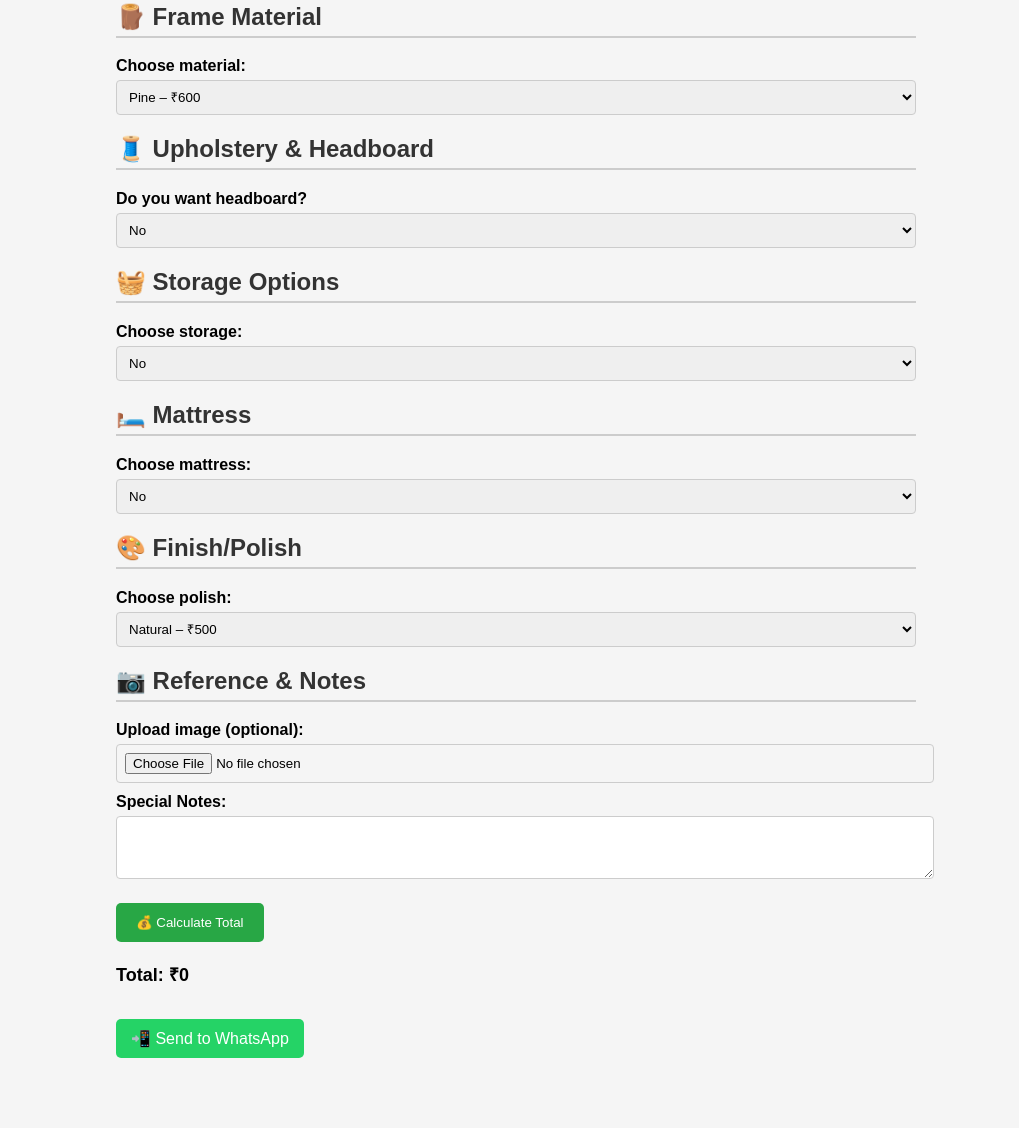
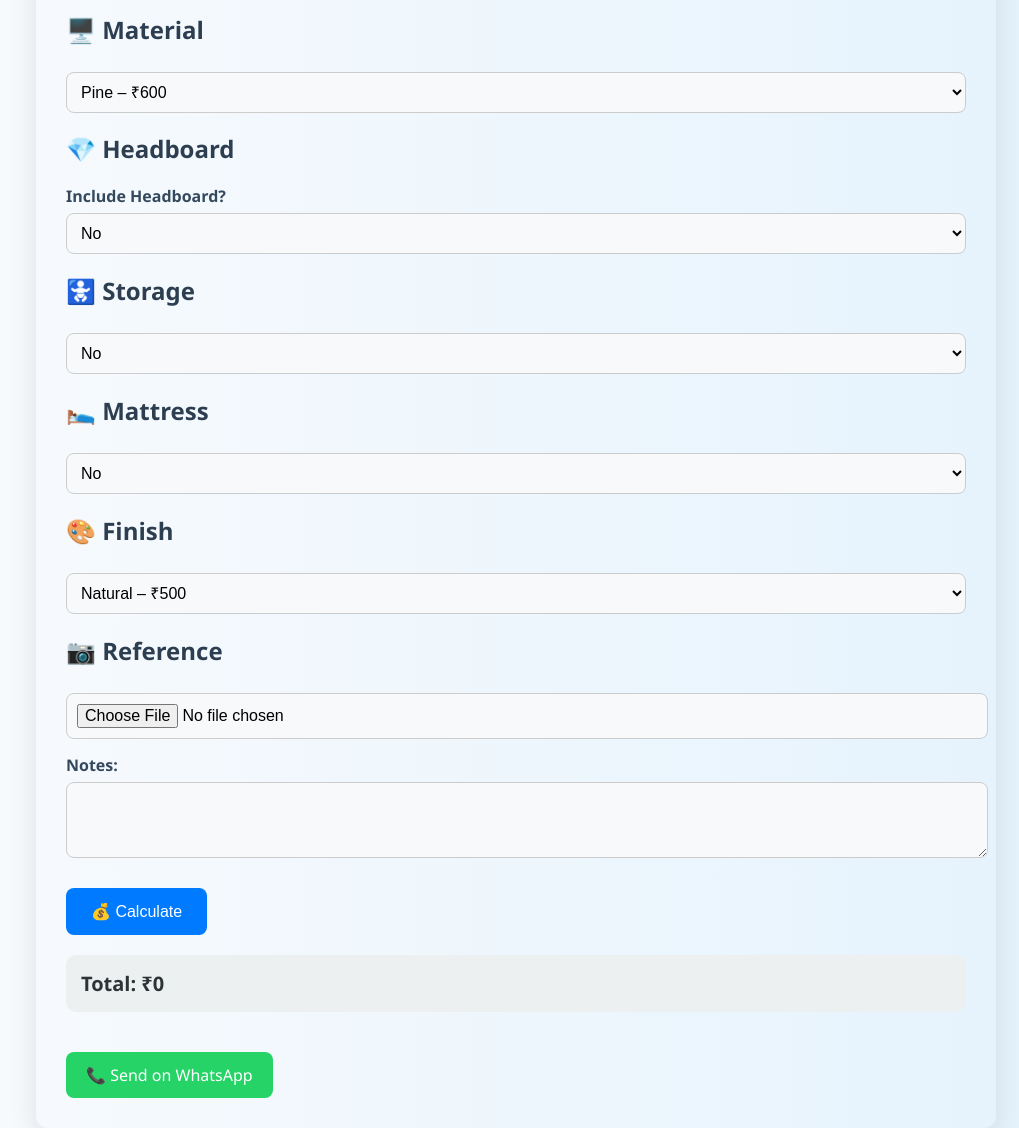
Before and after one commit to aryanpatil8605/Buget-Calculation, a plain HTML site: page index.html in a window 1280 px wide. Shown: the part 394-1522 px from the top of the page, without its empty margins (124-1143 px from the left). Before the commit the page ends 1472 px from the top, so only its background shows below. Drawn offline with Linux system fonts and the light colour scheme.

Commit message:
Update index.html

```diff
--- a/index.html
+++ b/index.html
@@ -2,71 +2,82 @@
 <html lang="en">
 <head>
   <meta charset="UTF-8" />
-  <meta name="viewport" content="width=device-width, initial-scale=1.0"/>
+  <meta name="viewport" content="width=device-width, initial-scale=1.0" />
   <title>Bed Customization Estimator</title>
   <style>
     body {
-      font-family: Arial, sans-serif;
-      background: #f5f5f5;
-      padding: 20px;
-      max-width: 800px;
+      font-family: 'Segoe UI', Tahoma, Geneva, Verdana, sans-serif;
+      background: linear-gradient(to right, #f9fbfd, #e3f2fd);
+      padding: 30px;
+      max-width: 900px;
       margin: auto;
+      border-radius: 12px;
+      box-shadow: 0 10px 30px rgba(0, 0, 0, 0.1);
     }
-    h2 {
-      color: #333;
-      border-bottom: 2px solid #ccc;
-      padding-bottom: 5px;
+    h1, h2 {
+      color: #2c3e50;
     }
     label {
       display: block;
-      margin-top: 10px;
-      font-weight: bold;
+      margin-top: 15px;
+      font-weight: 600;
+      color: #34495e;
     }
-    select, input[type="file"], textarea {
+    select, input[type="text"], input[type="file"], textarea {
       width: 100%;
-      padding: 8px;
-      margin-top: 5px;
-      border-radius: 4px;
+      padding: 10px;
+      margin-top: 6px;
+      border-radius: 8px;
       border: 1px solid #ccc;
+      font-size: 16px;
+      background: #f7f9fb;
     }
     button {
-      background: #28a745;
+      background: #007BFF;
       color: white;
-      padding: 12px 20px;
-      margin-top: 20px;
+      padding: 14px 25px;
+      margin-top: 25px;
       border: none;
-      border-radius: 5px;
+      border-radius: 8px;
+      font-size: 16px;
       cursor: pointer;
+      transition: background 0.3s ease;
     }
     button:hover {
-      background: #218838;
+      background: #0056b3;
     }
     #total {
       margin-top: 20px;
-      font-size: 18px;
+      font-size: 20px;
       font-weight: bold;
-      color: #000;
+      color: #2d3436;
+      background: #ecf0f1;
+      padding: 15px;
+      border-radius: 10px;
     }
     a#whatsappLink {
       display: inline-block;
-      margin-top: 15px;
+      margin-top: 20px;
       background: #25D366;
       color: white;
-      padding: 10px 15px;
+      padding: 12px 20px;
       text-decoration: none;
-      border-radius: 5px;
+      border-radius: 8px;
+      font-size: 16px;
+      transition: background 0.3s ease;
+    }
+    a#whatsappLink:hover {
+      background: #20c05a;
     }
   </style>
 </head>
 <body>
   <h1>🛏️ Bed Customization Form</h1>
 
-  <h2>📝 Client Details</h2>
   <label>Name:</label><input type="text" id="name">
   <label>Phone:</label><input type="text" id="phone">
 
-  <h2>🛏️ Bed Type & Size</h2>
-  <label>Choose size:</label>
+  <h2>🛏️ Bed Size</h2>
   <select id="bedSize">
     <option value="4000">Single – ₹4,000</option>
     <option value="6000">Double – ₹6,000</option>
@@ -76,8 +87,7 @@
     <option value="12000">Hydraulic Storage – ₹12,000</option>
   </select>
 
-  <h2>🪵 Frame Material</h2>
-  <label>Choose material:</label>
+  <h2>🖥️ Material</h2>
   <select id="material">
     <option value="600">Pine – ₹600</option>
     <option value="1200">Sheesham – ₹1,200</option>
@@ -88,15 +98,14 @@
     <option value="4500">Upholstered – ₹4,500</option>
   </select>
 
-  <h2>🧵 Upholstery & Headboard</h2>
-  <label>Do you want headboard?</label>
+  <h2>💎 Headboard</h2>
+  <label>Include Headboard?</label>
   <select id="headboardToggle" onchange="toggleHeadboardOptions()">
     <option value="0">No</option>
     <option value="1">Yes</option>
   </select>
-
   <div id="headboardOptions" style="display:none">
-    <label>Choose type:</label>
+    <label>Type:</label>
     <select id="headboardType">
       <option value="2000">Wooden – ₹2,000</option>
       <option value="3000">Padded Fabric – ₹3,000</option>
@@ -105,17 +114,15 @@
     </select>
   </div>
 
-  <h2>🧺 Storage Options</h2>
-  <label>Choose storage:</label>
+  <h2>🚼 Storage</h2>
   <select id="storage">
     <option value="0">No</option>
-    <option value="2500">Box Storage – ₹2,500</option>
-    <option value="3000">Drawer Storage – ₹3,000</option>
-    <option value="5500">Hydraulic Storage – ₹5,500</option>
+    <option value="2500">Box – ₹2,500</option>
+    <option value="3000">Drawer – ₹3,000</option>
+    <option value="5500">Hydraulic – ₹5,500</option>
   </select>
 
-  <h2>🛏️ Mattress</h2>
-  <label>Choose mattress:</label>
+  <h2>🛌 Mattress</h2>
   <select id="mattress">
     <option value="0">No</option>
     <option value="3000">Foam – ₹3,000</option>
@@ -124,24 +131,23 @@
     <option value="8000">Memory Foam – ₹8,000</option>
   </select>
 
-  <h2>🎨 Finish/Polish</h2>
-  <label>Choose polish:</label>
+  <h2>🎨 Finish</h2>
   <select id="polish">
     <option value="500">Natural – ₹500</option>
-    <option value="800">Walnut / Dark – ₹800</option>
+    <option value="800">Walnut – ₹800</option>
     <option value="800">Matte Black – ₹800</option>
     <option value="1200">White Duco – ₹1,200</option>
-    <option value="2000">PU Polish (Glossy) – ₹2,000</option>
+    <option value="2000">PU Glossy – ₹2,000</option>
   </select>
 
-  <h2>📷 Reference & Notes</h2>
-  <label>Upload image (optional):</label><input type="file" />
-  <label>Special Notes:</label><textarea rows="3" id="notes"></textarea>
+  <h2>📷 Reference</h2>
+  <input type="file" />
+  <label>Notes:</label>
+  <textarea id="notes" rows="3"></textarea>
 
-  <button onclick="calculate()">💰 Calculate Total</button>
-
+  <button onclick="calculate()">💰 Calculate</button>
   <p id="total">Total: ₹0</p>
-  <a id="whatsappLink" href="#" target="_blank">📲 Send to WhatsApp</a>
+  <a id="whatsappLink" href="#" target="_blank">📞 Send on WhatsApp</a>
 
   <script>
     function toggleHeadboardOptions() {
@@ -152,25 +158,26 @@
     function calculate() {
       const size = parseInt(document.getElementById("bedSize").value);
       const material = parseInt(document.getElementById("material").value);
-      const headboardToggle = document.getElementById("headboardToggle").value;
-      const headboard = headboardToggle === "1" ? parseInt(document.getElementById("headboardType").value) : 0;
+      const headboard = document.getElementById("headboardToggle").value === "1"
+        ? parseInt(document.getElementById("headboardType").value)
+        : 0;
       const storage = parseInt(document.getElementById("storage").value);
       const mattress = parseInt(document.getElementById("mattress").value);
       const polish = parseInt(document.getElementById("polish").value);
 
-      const baseTotal = size + material + headboard + storage + mattress + polish;
-      const labour = baseTotal * 0.29;
-      const finalTotal = baseTotal + labour;
+      const base = size + material + headboard + storage + mattress + polish;
+      const labour = base * 0.29;
+      const total = base + labour;
 
-      document.getElementById("total").innerText = "Total with 29% labour: ₹" + finalTotal.toFixed(2);
+      document.getElementById("total").innerText = `Total with 29% labour: ₹${total.toFixed(2)}`;
 
       const name = document.getElementById("name").value || "Client";
       const phone = document.getElementById("phone").value || "N/A";
       const notes = document.getElementById("notes").value;
 
-      const message = `Hi, I am ${name}.\nPhone: ${phone}\n\nI want a custom bed with the following:\n- Bed Size: ₹${size}\n- Material: ₹${material}\n- Headboard: ₹${headboard}\n- Storage: ₹${storage}\n- Mattress: ₹${mattress}\n- Polish: ₹${polish}\n\nSubtotal: ₹${baseTotal}\nLabour (29%): ₹${labour.toFixed(2)}\nTotal: ₹${finalTotal.toFixed(2)}\n\nNotes: ${notes}`;
-      const whatsappLink = `https://wa.me/919665037501?text=${encodeURIComponent(message)}`;
-      document.getElementById("whatsappLink").href = whatsappLink;
+      const msg = `Hi, I am ${name}.\nPhone: ${phone}\n\nBed Customization:\nSize: ₹${size}\nMaterial: ₹${material}\nHeadboard: ₹${headboard}\nStorage: ₹${storage}\nMattress: ₹${mattress}\nPolish: ₹${polish}\n\nSubtotal: ₹${base}\nLabour: ₹${labour.toFixed(2)}\nTotal: ₹${total.toFixed(2)}\n\nNotes: ${notes}`;
+      const waURL = `https://wa.me/919665037501?text=${encodeURIComponent(msg)}`;
+      document.getElementById("whatsappLink").href = waURL;
     }
   </script>
 </body>
```
